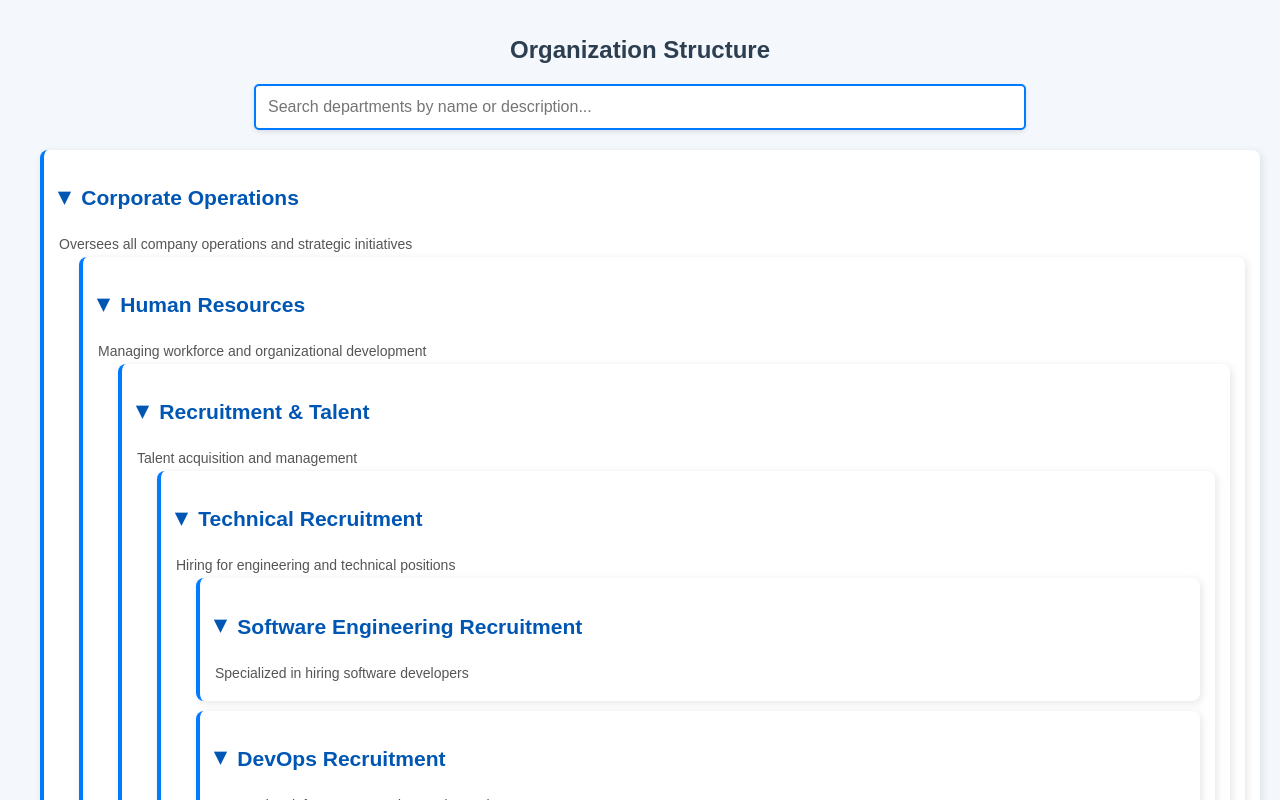
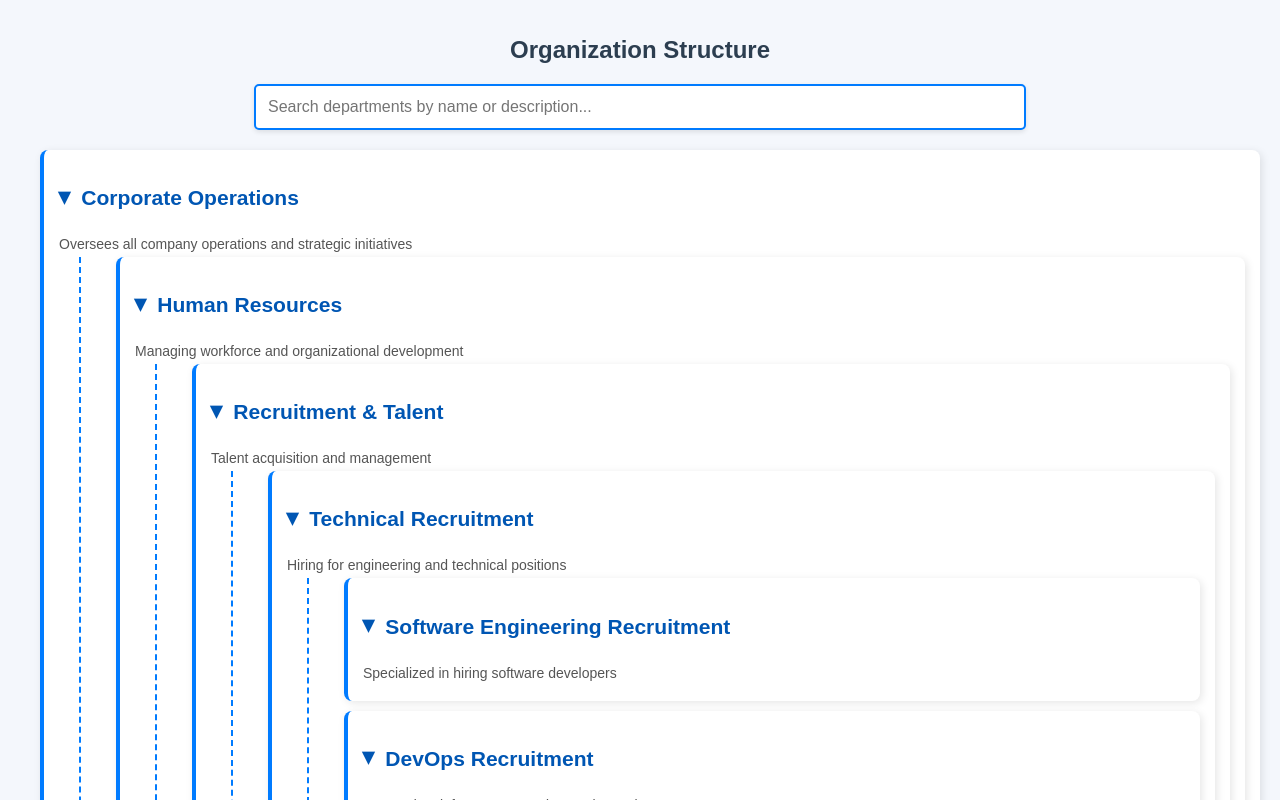
Before and after one commit to erdincerkenez-ui/department-hierarchy, a React (Create React App) app: page / in a window 1280 px wide. Shown: the top 800 px of the page. Built offline with nearby package versions, Linux system fonts and the light colour scheme; the HTML template or start-up script is replaced by a standard one.

Commit message:
Optimized performance with React.memo and useMemo

```diff
--- a/src/App.tsx
+++ b/src/App.tsx
@@ -1,4 +1,4 @@
-import React, { useState } from "react";
+import React, { useState, useMemo } from "react";
 import jsonData from "./data.json";
 import Department from "./components/Department"; // Import recursive component
 import { searchDepartments, Department as DeptType } from "./utils/search"; // Import search function and type
@@ -7,8 +7,11 @@ import "./styles/App.scss"; // Import SCSS file
 const App: React.FC = () => {
   const [searchTerm, setSearchTerm] = useState(""); // State to store the search term
 
-  // Use the recursive search function to filter departments dynamically
-  const filteredDepartments: DeptType[] = searchDepartments(jsonData, searchTerm);
+
+  // Use useMemo to cache search results
+  const filteredDepartments: DeptType[] = useMemo(() => {
+    return searchDepartments(jsonData, searchTerm);
+  }, [searchTerm]);
 
   return (
     <div>
--- a/src/components/Department.tsx
+++ b/src/components/Department.tsx
@@ -1,4 +1,4 @@
-import React, { useState } from "react";
+import React, { useState, memo } from "react";
 import { Department as DepartmentType } from "../utils/search";
 import "../styles/Department.scss";
 
@@ -17,7 +17,7 @@ const highlightText = (text: string, searchTerm: string) => {
 };
 
 // Recursive component to render hierarchical departments
-const Department: React.FC<DepartmentProps> = ({ id, name, description, subDepartments = [], searchTerm }) => {
+const Department: React.FC<DepartmentProps> = memo(({ id, name, description, subDepartments = [], searchTerm }) => {
   const [isOpen, setIsOpen] = useState(true);
     // Toggle function
     const toggleOpen = () => {
@@ -38,7 +38,7 @@ const Department: React.FC<DepartmentProps> = ({ id, name, description, subDepar
 
       {/* Ensure subDepartments is correctly typed and pass searchTerm */}
       {isOpen && subDepartments.length > 0 && (
-        <div>
+        <div className="sub-departments">
           {subDepartments.map((sub) => (
             <Department key={sub.id} {...sub} searchTerm={searchTerm} />
           ))}
@@ -46,6 +46,6 @@ const Department: React.FC<DepartmentProps> = ({ id, name, description, subDepar
       )}
     </div>
   );
-};
+});
 
 export default Department;
```
